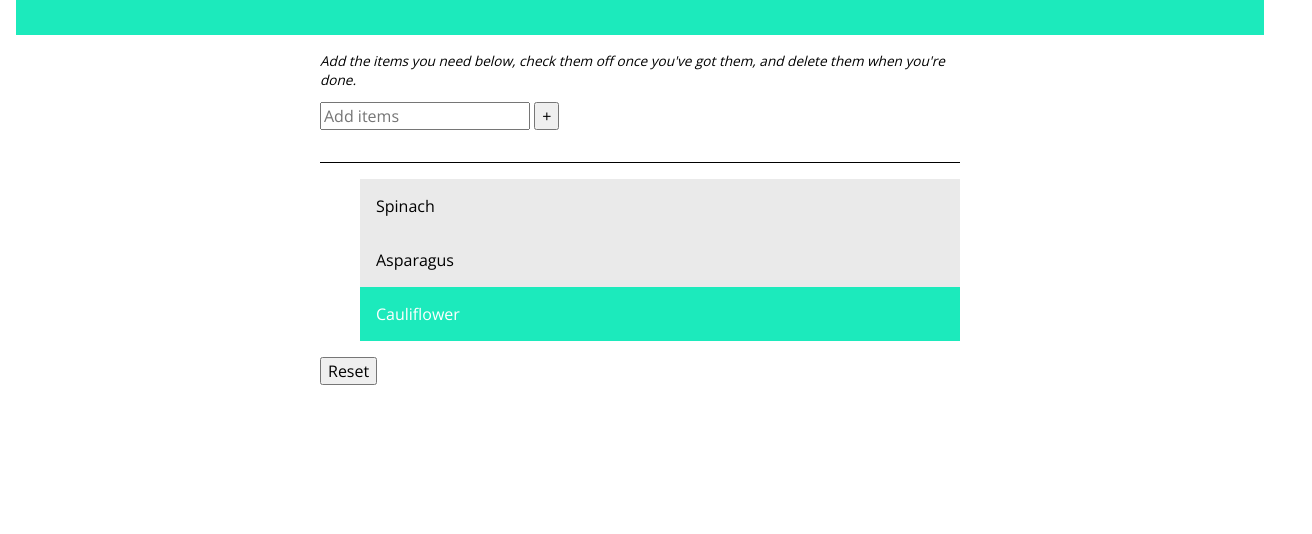
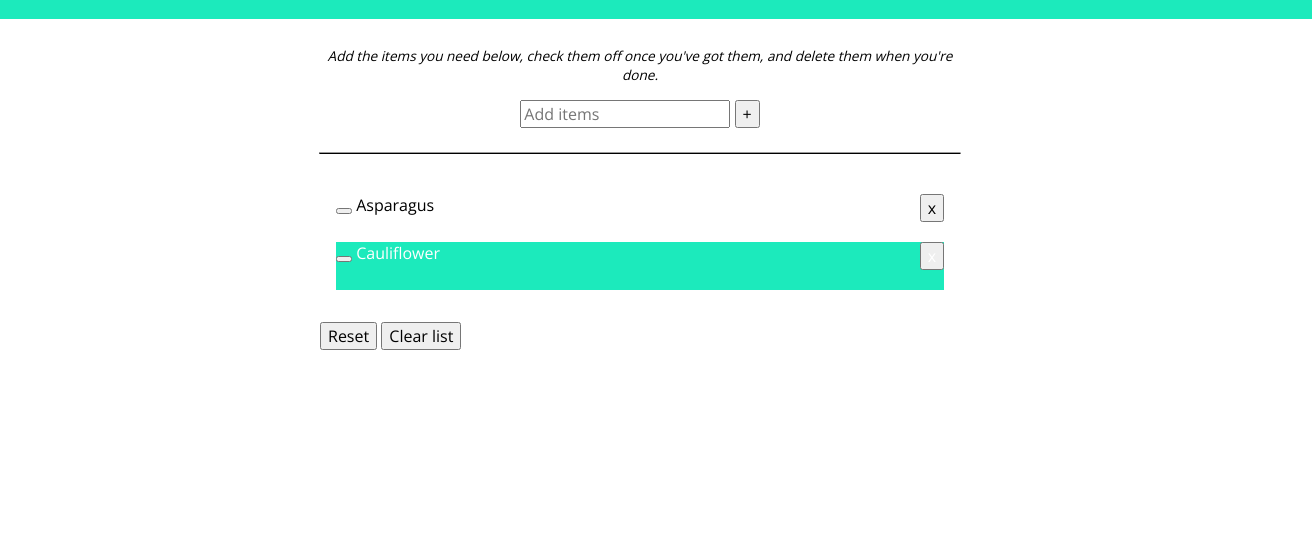
Before and after one commit to ingvillo/shopping-list-app, a plain HTML site: page index.html in a window 1280 px wide. Shown: the part 266-800 px from the top of the page, 1312 px wide, since content can reach past the window. Drawn offline with nearby package versions, Linux system fonts and the light colour scheme.

Commit message:
draft build

```diff
--- a/css/styles.css
+++ b/css/styles.css
@@ -7,7 +7,6 @@ body {
 	font-weight: 400;
 }
 
-.border,
 .list-section,
 .input-section,
 .clear-section {
@@ -18,8 +17,8 @@ body {
 /* header css */
 
 .banner-section {
-	width: 95%;
-	margin: 1em auto;
+	width: 100%;
+	margin: 0 auto;
 	background-color: #1ceabc;
 	text-align: center;
 	padding: 1.5em 1em;
@@ -38,19 +37,28 @@ body {
 
 
 .input-section {
-
+	text-align: center;
 }
 
 .instructions {
+	padding-top: 1em;
+	/* Typography */
 	font-size: 0.85em;
 	font-style: italic;
 
 }
 
+#addItems {
+	margin-top: 1em;
+}
 
-.border {
-	border-bottom: 1px solid #000;
-	padding: 1em 0 1em 0;
+
+hr {
+
+	border-bottom: 0.5px solid #000;
+	margin: 1.5em auto;
+	display: block;
+	max-width: 50%;
 }
 
 /* list css */
@@ -64,33 +72,50 @@ body {
 ul {
 	list-style: none;
 
+
+}
+
+#itemList {
+	padding: 1em;
+
 }
 
 
-.add {
-	background-color: white;
-	border-color: #333366;
-	padding: 1em 1em;
+.new-item,
+.ticked-item {
+	height: 3em;
+	display: block;
 }
 
-.item {
-	background-color: #eaeaea;
-	border-color: #333366;
-	padding: 1em 1em;
+
+.new-item {
+
 }
 
-.completed {
+.ticked-item {
 	background-color: #1ceabc;
-	border-color: #333366;
-	padding: 1em 1em;
 	/* Typography */
 	color: white;
 }
 
+/* ticked box delete button */
+
+.checkbox,
+.delete {
+
+}
 
 
+.checkbox {
 
-/* button css */
+}
+
+.delete {
+	float: right;
+}
+
+
+/* reset button css */
 
 button #clear-list {
 	background-color: #333366;
--- a/index.html
+++ b/index.html
@@ -17,25 +17,34 @@
 
 	<section class="input-section">
 		<p class="instructions">Add the items you need below, check them off once you've got them, and delete them when you're done.</p>
-		<form>
+		<form id="addItems">
 		<input type="text" name="add" placeholder="Add items">
 		<input type="submit" id="addItem" value="+">
 		</form>
 	</section>
 
-	<div class="border"> </div>
+	<hr>
 
 	<section class="list-section">
-		<ul class="shopping-list">
 
-			<li class="item">Spinach</li>
-			<li class="item">Asparagus</li>
-			<li class="completed">Cauliflower</li>
+		<ul id="itemList">
+			<li class="new-item">
+				<button class="checkbox"></button>
+				<span class="item">Asparagus</span>
+				<button class="delete">x</button>
+			</li>
+			<li class="ticked-item">
+				<button class="checkbox"></button>
+				<span class="item">Cauliflower</span>
+				<button class="delete">x</button>
+			</li>
 		</ul>
+
 	</section>
 
 	<section class="clear-section">
 		<input type="reset" id="clearList" text="Clear list">
+		<button type="button" onclick="action('reset')">Clear list</button>
 	</section>
 
 </body>
```
